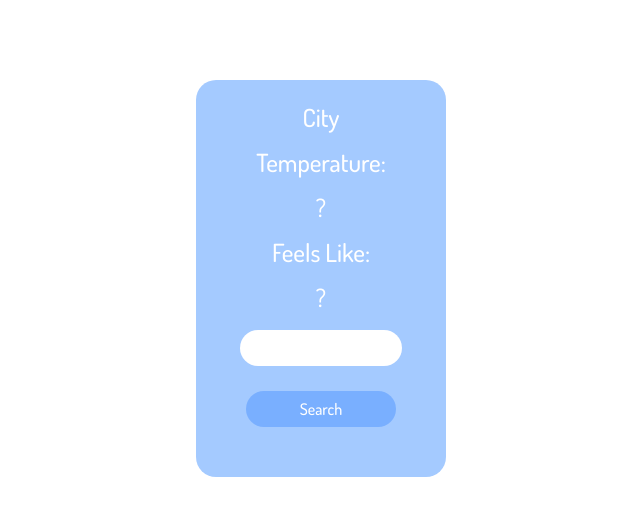
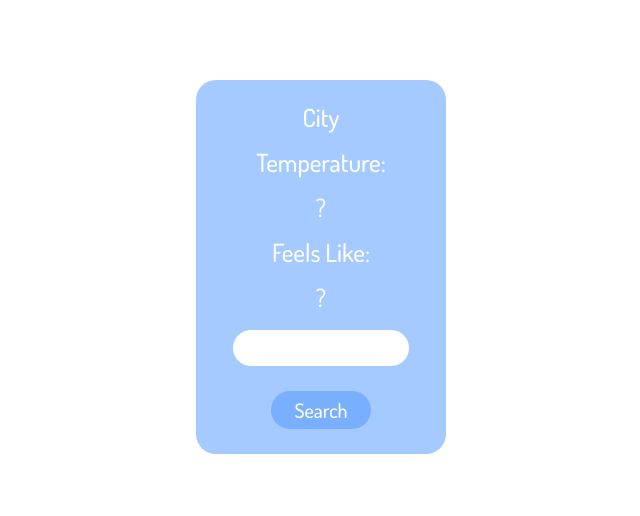
Before and after one commit to Abdulla0233/Weather, a plain HTML site: page index.html in a window 1280 px wide. Shown: the whole page, without its empty margins (319-959 px from the left). Drawn offline with nearby package versions, Linux system fonts and the light colour scheme.

Commit message:
btn margin

```diff
--- a/_weather.sass
+++ b/_weather.sass
@@ -12,11 +12,14 @@
                 margin-bottom: 20px
         input
             border-radius: 20px
-            padding: 8px 3px
+            padding: 8px 10px
         #btn
             color: #ffff
             background-color: #79afff
-            padding: 10px
-            margin: 25px
+            padding: 9px
+            margin: 25px auto 0
             border-radius: 20px
             cursor: pointer
+            display: block
+            max-width: 100px
+            font-size: 20px
```
Also changed, not shown: app.js (+6 -6 lines), style.css, 1 other file.
